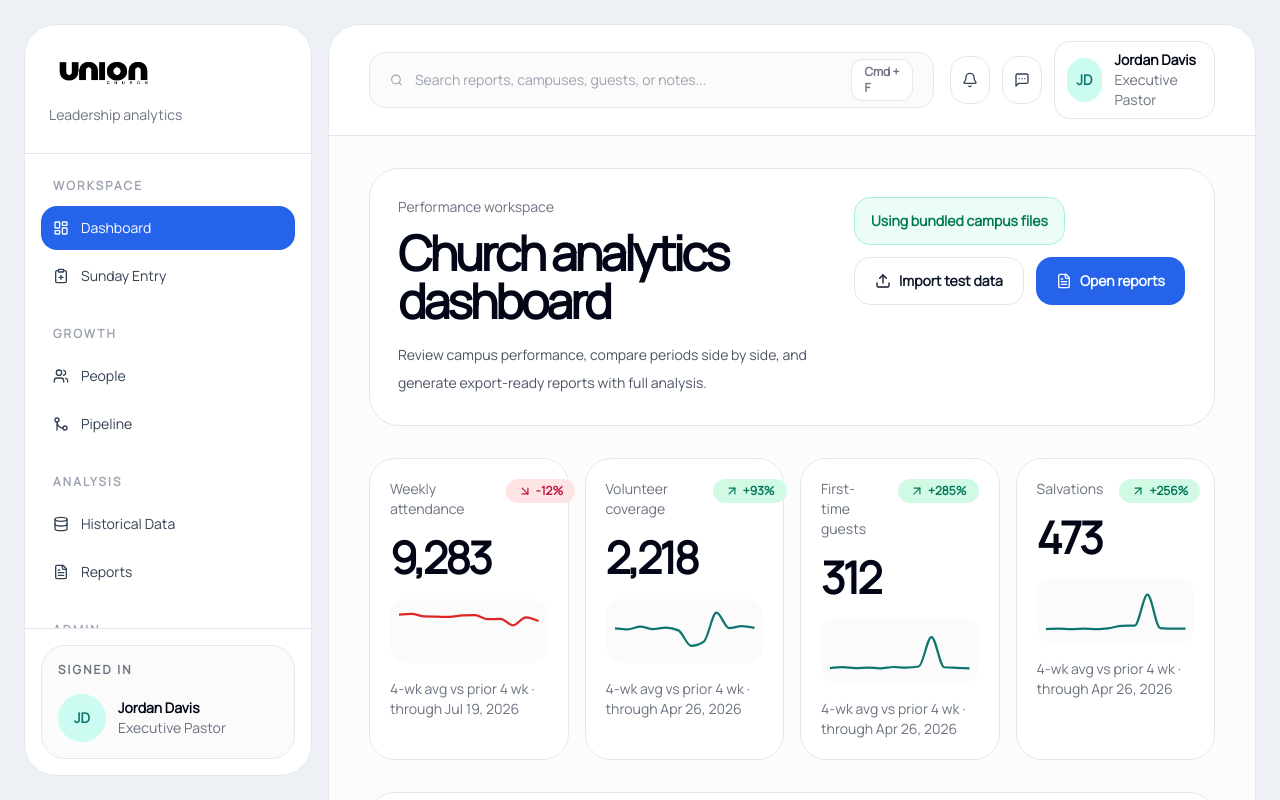
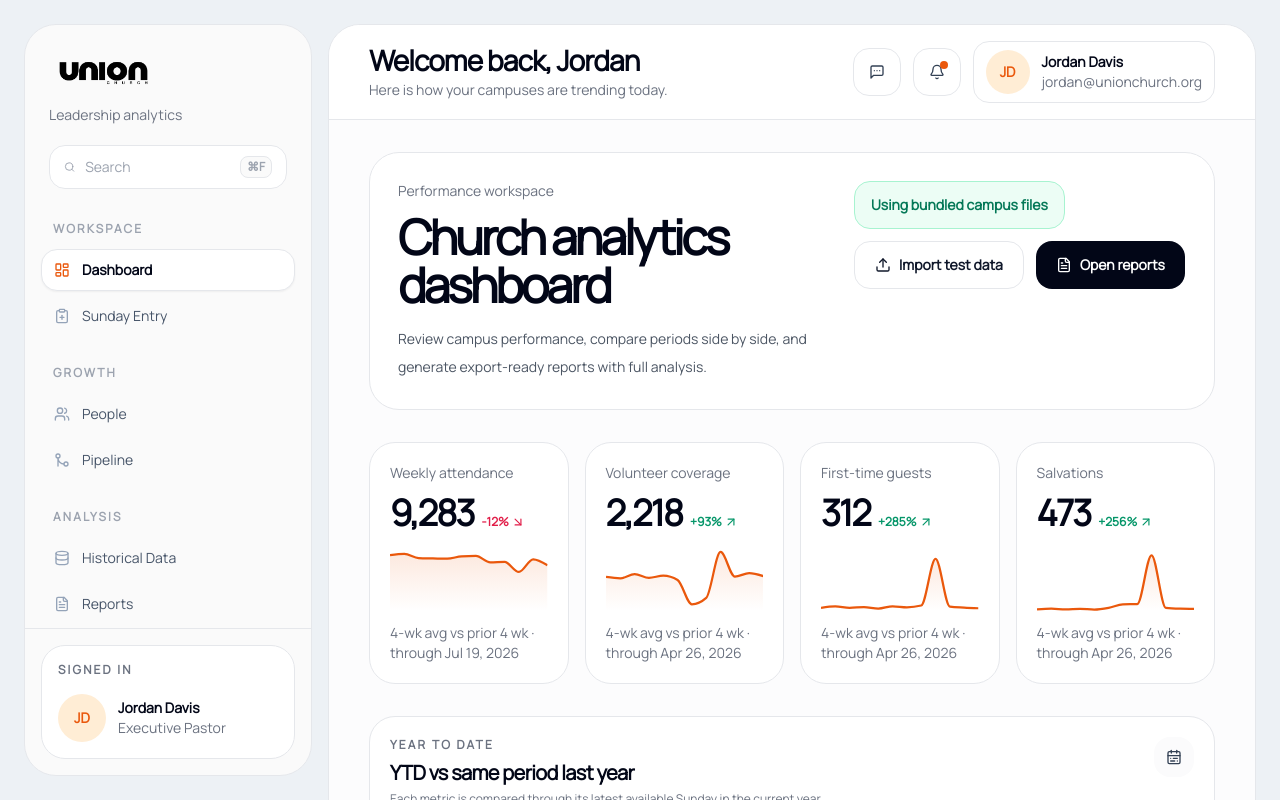
Before and after one commit to richardjom/campus-dashboard, a React (Vite) app: page /dashboard in a window 1280 px wide. Shown: the top 800 px of the page. Built offline with nearby package versions, Linux system fonts and the light colour scheme.

Commit message:
feat: update app-shell and kpi-card components; remove search bar and switch to area chart
Co-authored-by: richardjom <50638324+richardjom@users.noreply.github.com>

```diff
--- a/src/components/app-shell.tsx
+++ b/src/components/app-shell.tsx
@@ -1,4 +1,4 @@
-import { Bell, MessageSquareMore, Search } from "lucide-react";
+import { Bell, MessageSquareMore } from "lucide-react";
 import { Outlet } from "react-router-dom";
 import { Sidebar } from "./sidebar";
 
@@ -10,32 +10,29 @@ export function AppShell() {
       <div className="lg:pl-[304px]">
         <div className="min-h-[calc(100vh-32px)] overflow-hidden rounded-[32px] border border-gray-200 bg-white lg:min-h-[calc(100vh-48px)]">
           <header className="sticky top-0 z-20 border-b border-gray-200 bg-white/95 px-5 py-4 backdrop-blur supports-[backdrop-filter]:bg-white/90 sm:px-7 lg:px-10">
-            <div className="flex flex-col gap-4 xl:flex-row xl:items-center xl:justify-between">
-              <label className="flex h-14 w-full max-w-[640px] items-center gap-3 rounded-2xl border border-gray-200 bg-[#fbfbfc] px-5 text-sm text-gray-500">
-                <Search className="h-4 w-4 text-gray-400" />
-                <input
-                  className="w-full border-none bg-transparent text-sm text-slate-900 outline-none placeholder:text-gray-400"
-                  placeholder="Search reports, campuses, guests, or notes..."
-                />
-                <span className="hidden rounded-xl border border-gray-200 bg-white px-3 py-1 text-xs font-semibold text-gray-500 md:inline-flex">
-                  Cmd + F
-                </span>
-              </label>
+            <div className="flex flex-col gap-4 sm:flex-row sm:items-center sm:justify-between">
+              <div>
+                <h1 className="text-2xl font-semibold tracking-[-0.03em] text-slate-950 sm:text-[28px]">
+                  Welcome back, Jordan
+                </h1>
+                <p className="mt-1 text-sm text-gray-500">Here is how your campuses are trending today.</p>
+              </div>
 
               <div className="flex items-center justify-between gap-3 sm:justify-end">
                 <button className="inline-flex h-12 w-12 items-center justify-center rounded-2xl border border-gray-200 bg-white text-slate-700 transition hover:bg-gray-50">
-                  <Bell className="h-4 w-4" />
-                </button>
-                <button className="inline-flex h-12 w-12 items-center justify-center rounded-2xl border border-gray-200 bg-white text-slate-700 transition hover:bg-gray-50">
                   <MessageSquareMore className="h-4 w-4" />
                 </button>
+                <button className="relative inline-flex h-12 w-12 items-center justify-center rounded-2xl border border-gray-200 bg-white text-slate-700 transition hover:bg-gray-50">
+                  <Bell className="h-4 w-4" />
+                  <span className="absolute right-3 top-3 h-2 w-2 rounded-full bg-accent" />
+                </button>
                 <div className="flex items-center gap-3 rounded-2xl border border-gray-200 bg-white px-3 py-2">
-                  <div className="flex h-11 w-11 items-center justify-center rounded-full bg-teal-100 text-sm font-semibold text-teal-700">
+                  <div className="flex h-11 w-11 items-center justify-center rounded-full bg-accent-soft text-sm font-semibold text-accent">
                     JD
                   </div>
                   <div className="hidden sm:block">
                     <p className="text-sm font-semibold text-slate-950">Jordan Davis</p>
-                    <p className="text-sm text-gray-500">Executive Pastor</p>
+                    <p className="text-sm text-gray-500">jordan@unionchurch.org</p>
                   </div>
                 </div>
               </div>
--- a/src/components/kpi-card.tsx
+++ b/src/components/kpi-card.tsx
@@ -1,5 +1,5 @@
 import { ArrowDownRight, ArrowUpRight } from "lucide-react";
-import { Line, LineChart, ResponsiveContainer } from "recharts";
+import { Area, AreaChart, ResponsiveContainer } from "recharts";
 import type { KpiCard as KpiCardType } from "../lib/mock-data";
 
 type KpiCardProps = {
@@ -13,43 +13,46 @@ export function KpiCard({ card }: KpiCardProps) {
   }));
 
   const isPositive = card.changeDirection === "up";
+  const gradientId = `kpi-gradient-${card.key}`;
 
   return (
-    <article className="rounded-[26px] border border-gray-200 bg-white p-5">
-      <div className="flex items-start justify-between gap-4">
-        <div>
-          <p className="text-sm font-medium text-gray-500">{card.label}</p>
-          <p className="mt-4 text-[44px] font-semibold leading-none tracking-[-0.06em] text-slate-950">
-            {card.value}
-          </p>
-        </div>
+    <article className="rounded-[26px] border border-gray-200 bg-white p-5 transition hover:border-gray-300">
+      <p className="text-sm font-medium text-gray-500">{card.label}</p>
 
+      <div className="mt-3 flex items-baseline gap-2">
+        <p className="text-[36px] font-semibold leading-none tracking-[-0.05em] text-slate-950">{card.value}</p>
         <span
           className={[
-            "inline-flex items-center gap-1 rounded-full px-3 py-1 text-xs font-semibold",
-            isPositive ? "bg-emerald-100 text-emerald-700" : "bg-rose-100 text-rose-700",
+            "inline-flex items-center gap-0.5 text-xs font-semibold",
+            isPositive ? "text-emerald-600" : "text-rose-600",
           ].join(" ")}
         >
+          {card.change}
           {isPositive ? <ArrowUpRight className="h-3.5 w-3.5" /> : <ArrowDownRight className="h-3.5 w-3.5" />}
-          {card.change}
         </span>
       </div>
 
-      <div className="mt-5 h-16 rounded-2xl bg-[#fbfbfc] px-1 py-2">
+      <div className="mt-4 h-16">
         <ResponsiveContainer width="100%" height="100%">
-          <LineChart data={sparklineData}>
-            <Line
+          <AreaChart data={sparklineData} margin={{ top: 4, right: 0, bottom: 0, left: 0 }}>
+            <defs>
+              <linearGradient id={gradientId} x1="0" y1="0" x2="0" y2="1">
+                <stop offset="0%" stopColor="#ea580c" stopOpacity={0.22} />
+                <stop offset="100%" stopColor="#ea580c" stopOpacity={0} />
+              </linearGradient>
+            </defs>
+            <Area
               type="monotone"
               dataKey="value"
-              stroke={isPositive ? "#0f766e" : "#dc2626"}
+              stroke="#ea580c"
               strokeWidth={2.25}
-              dot={false}
+              fill={`url(#${gradientId})`}
             />
-          </LineChart>
+          </AreaChart>
         </ResponsiveContainer>
       </div>
 
-      <p className="mt-4 text-sm text-gray-500">{card.footnote}</p>
+      <p className="mt-3 text-sm text-gray-500">{card.footnote}</p>
     </article>
   );
 }
--- a/src/components/sidebar.tsx
+++ b/src/components/sidebar.tsx
@@ -5,6 +5,8 @@ import {
   FileText,
   LayoutDashboard,
   MoveRight,
+  Search,
+  Sparkles,
   Users,
   GitMerge,
 } from "lucide-react";
@@ -29,13 +31,24 @@ export function Sidebar() {
   }, {});
 
   return (
-    <aside className="hidden lg:fixed lg:bottom-6 lg:left-6 lg:top-6 lg:flex lg:w-72 lg:flex-col lg:overflow-hidden lg:rounded-[32px] lg:border lg:border-gray-200 lg:bg-white">
-      <div className="border-b border-gray-200 px-6 py-7">
+    <aside className="hidden lg:fixed lg:bottom-6 lg:left-6 lg:top-6 lg:flex lg:w-72 lg:flex-col lg:overflow-hidden lg:rounded-[32px] lg:border lg:border-gray-200 lg:bg-[#fafafa]">
+      <div className="px-6 pb-4 pt-7">
         <img src="/union-logo.png" alt="Union Church" className="h-10 w-auto object-contain object-left" />
         <p className="mt-3 text-sm text-gray-500">Leadership analytics</p>
+
+        <label className="mt-5 flex h-11 items-center gap-2.5 rounded-2xl border border-gray-200 bg-white px-3.5 text-sm text-gray-500">
+          <Search className="h-4 w-4 text-gray-400" />
+          <input
+            className="w-full border-none bg-transparent text-sm text-slate-900 outline-none placeholder:text-gray-400"
+            placeholder="Search"
+          />
+          <span className="rounded-lg border border-gray-200 bg-[#fafafa] px-1.5 py-0.5 text-xs font-semibold text-gray-400">
+            ⌘F
+          </span>
+        </label>
       </div>
 
-      <div className="flex-1 overflow-y-auto px-4 py-6 scrollbar-hidden">
+      <div className="flex-1 overflow-y-auto px-4 py-4 scrollbar-hidden">
         {Object.entries(groupedItems).map(([group, items]) => (
           <section key={group} className="mb-7">
             <p className="px-3 text-xs font-semibold uppercase tracking-[0.18em] text-gray-400">{group}</p>
@@ -49,17 +62,19 @@ export function Sidebar() {
                     to={item.href}
                     className={({ isActive }) =>
                       [
-                        "flex items-center justify-between rounded-2xl px-3 py-3 text-sm font-medium transition",
+                        "flex items-center justify-between rounded-2xl px-3 py-2.5 text-sm transition",
                         isActive
-                          ? "bg-[#2563eb] text-white"
-                          : "text-slate-700 hover:bg-gray-50 hover:text-slate-950",
+                          ? "border border-gray-200 bg-white font-semibold text-slate-950 shadow-sm"
+                          : "border border-transparent font-medium text-slate-600 hover:bg-white/70 hover:text-slate-950",
                       ].join(" ")
                     }
                   >
-                    <span className="flex items-center gap-3">
-                      <Icon className="h-4 w-4" />
-                      {item.label}
-                    </span>
+                    {({ isActive }) => (
+                      <span className="flex items-center gap-3">
+                        <Icon className={["h-4 w-4", isActive ? "text-accent" : "text-slate-400"].join(" ")} />
+                        {item.label}
+                      </span>
+                    )}
                   </NavLink>
                 );
               })}
@@ -67,15 +82,17 @@ export function Sidebar() {
           </section>
         ))}
 
-        <div className="rounded-[28px] border border-gray-200 bg-[#f8fafc] p-5">
-          <p className="text-xs font-semibold uppercase tracking-[0.18em] text-gray-500">Report center</p>
-          <p className="mt-3 text-3xl font-semibold tracking-[-0.05em] text-slate-950">Export-ready</p>
-          <p className="mt-2 text-sm leading-6 text-gray-600">
-            Any campus comparison you build on the dashboard can now be exported as a board brief or raw CSV.
+        <div className="rounded-[28px] border border-gray-200 bg-white p-5">
+          <span className="inline-flex h-10 w-10 items-center justify-center rounded-2xl bg-accent-soft text-accent">
+            <Sparkles className="h-5 w-5" />
+          </span>
+          <p className="mt-4 text-base font-semibold tracking-[-0.02em] text-slate-950">Export-ready reports</p>
+          <p className="mt-1.5 text-sm leading-6 text-gray-500">
+            Turn any campus comparison into a board brief or raw CSV.
           </p>
           <NavLink
             to="/insights"
-            className="mt-5 inline-flex items-center gap-2 rounded-full border border-gray-200 bg-white px-4 py-2 text-sm font-semibold text-slate-900 transition hover:bg-gray-50"
+            className="mt-4 inline-flex w-full items-center justify-center gap-2 rounded-2xl bg-slate-950 px-4 py-3 text-sm font-semibold text-white transition hover:bg-slate-800"
           >
             Open reports
             <MoveRight className="h-4 w-4" />
@@ -84,10 +101,10 @@ export function Sidebar() {
       </div>
 
       <div className="border-t border-gray-200 p-4">
-        <div className="rounded-[24px] border border-gray-200 bg-[#fbfbfc] p-4">
+        <div className="rounded-[24px] border border-gray-200 bg-white p-4">
           <p className="text-xs font-semibold uppercase tracking-[0.18em] text-gray-500">Signed in</p>
           <div className="mt-4 flex items-center gap-3">
-            <div className="flex h-12 w-12 items-center justify-center rounded-full bg-teal-100 text-sm font-semibold text-teal-700">
+            <div className="flex h-12 w-12 items-center justify-center rounded-full bg-accent-soft text-sm font-semibold text-accent">
               JD
             </div>
             <div>
--- a/src/pages/dashboard-page.tsx
+++ b/src/pages/dashboard-page.tsx
@@ -144,7 +144,7 @@ export function DashboardPage() {
             </Link>
             <Link
               to="/insights"
-              className="inline-flex h-12 items-center gap-2 rounded-2xl bg-[#2563eb] px-5 text-sm font-semibold text-white transition hover:bg-[#1d4ed8]"
+              className="inline-flex h-12 items-center gap-2 rounded-2xl bg-slate-950 px-5 text-sm font-semibold text-white transition hover:bg-slate-800"
             >
               <FileText className="h-4 w-4" />
               Open reports
--- a/tailwind.config.ts
+++ b/tailwind.config.ts
@@ -9,8 +9,9 @@ export default {
         ink: "#111827",
         line: "#e5e7eb",
         accent: {
-          DEFAULT: "#0f766e",
-          soft: "#ccfbf1",
+          DEFAULT: "#ea580c",
+          soft: "#ffedd5",
+          ring: "#fed7aa",
         },
       },
       boxShadow: {
```
